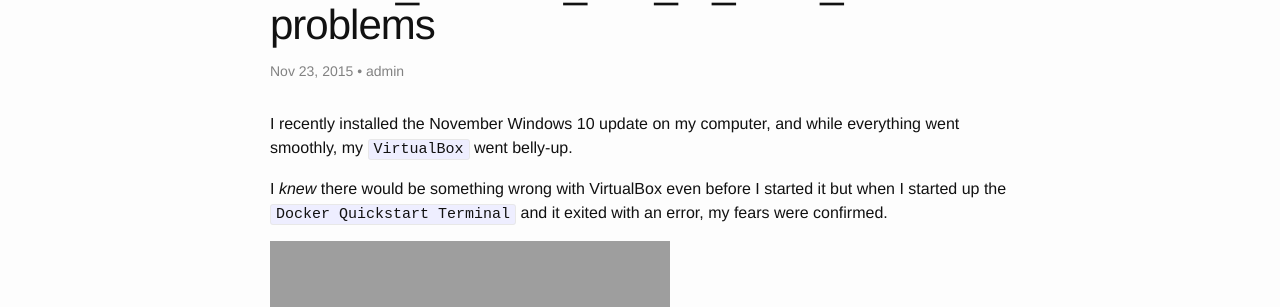
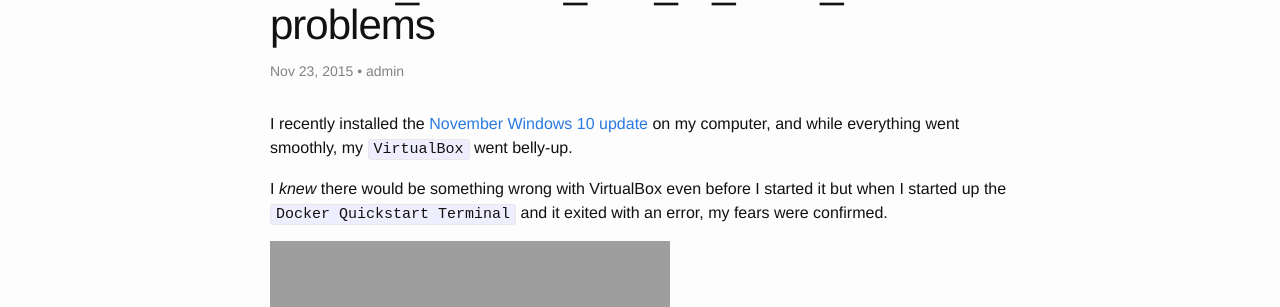
Before and after one commit to caffinc/caffinc.github.io, a Jekyll site: the page built from _posts/2015-11-23-fix-vbox-network.md, in a window 1280 px wide. Shown: the part 172-479 px from the top of the page. Built offline with Jekyll 4.4.1, drawn with Linux system fonts in a browser that asks for light colours; comment, search, counter and statistics services are not loaded; part of the change alters nothing that is shown.

```diff
--- a/_posts/2015-11-23-fix-vbox-network.md
+++ b/_posts/2015-11-23-fix-vbox-network.md
@@ -12,8 +12,10 @@ tags:
   - adapter
   - virtualbox
   - hostinterfacenetworking
+  - windows
+  - november
 ---
-I recently installed the November Windows 10 update on my computer, and while everything went smoothly, my `VirtualBox` went belly-up.
+I recently installed the [November Windows 10 update](http://blogs.windows.com/windowsexperience/2015/11/12/first-major-update-for-windows-10-available-today/) on my computer, and while everything went smoothly, my `VirtualBox` went belly-up.
 
 I *knew* there would be something wrong with VirtualBox even before I started it but when I started up the `Docker Quickstart Terminal` and it exited with an error, my fears were confirmed.
 
```
